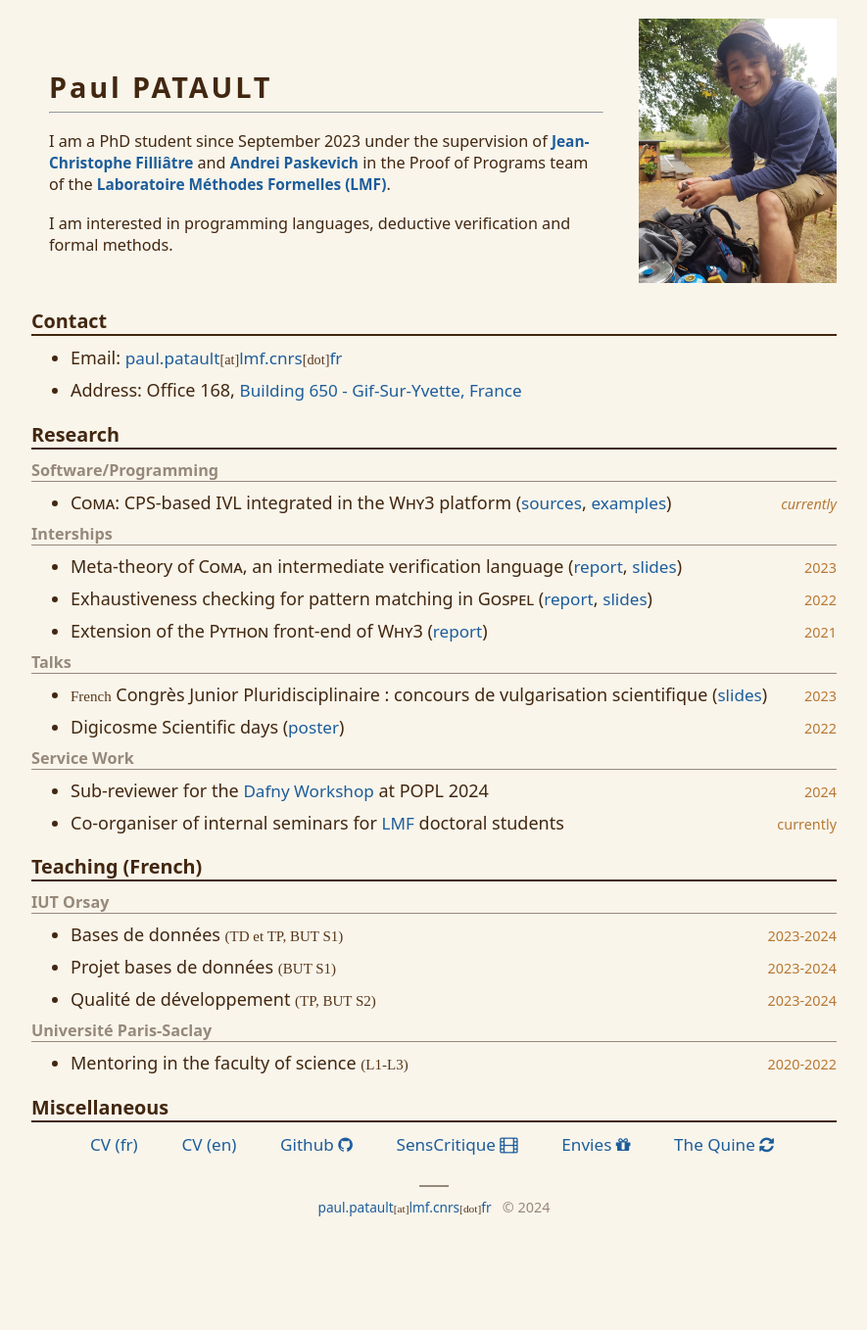
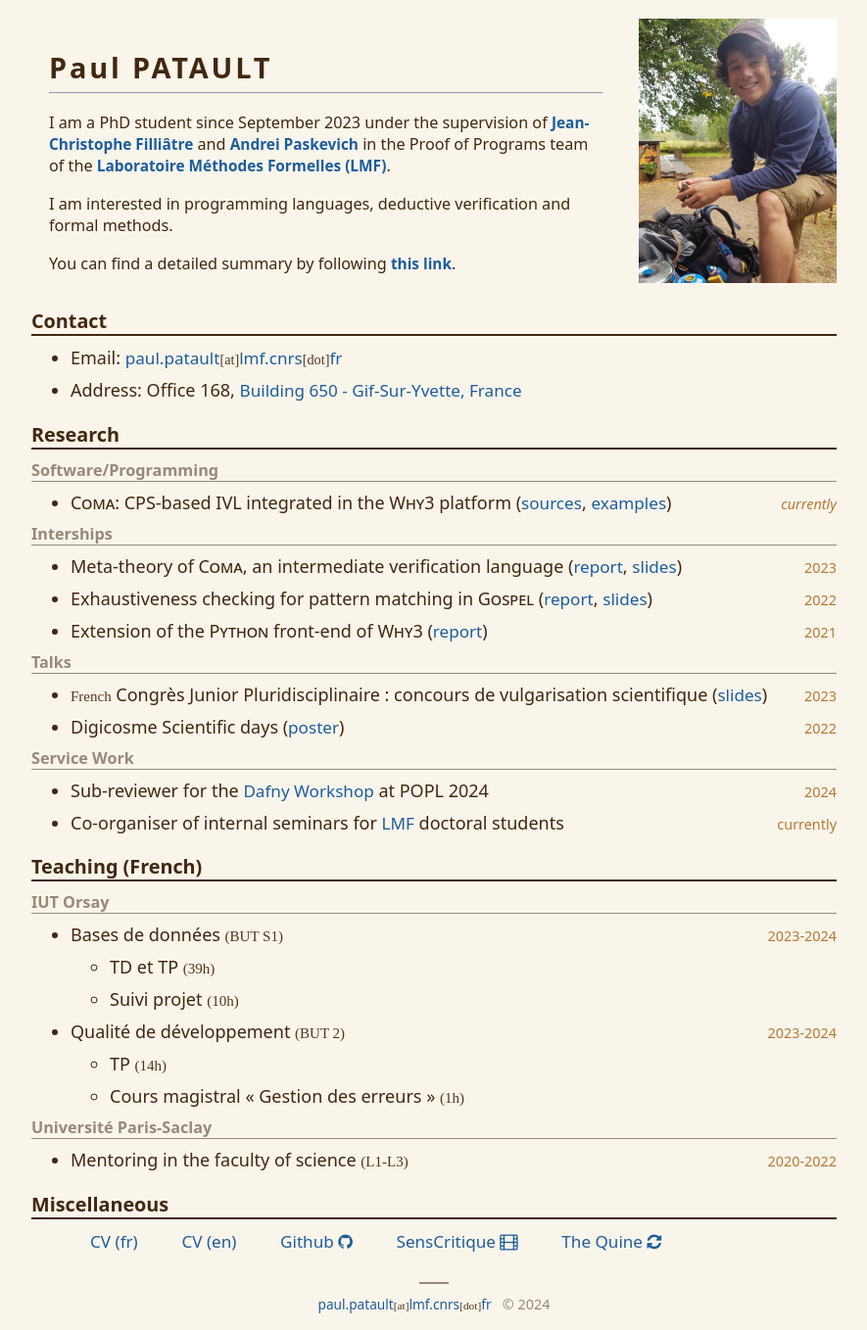
Before and after one commit to paulpatault/paulpatault.github.io, a Python web app: template html/templates/index.html in a window 1280 px wide. Shown: the whole page at 98% size, without its empty margins (197-1082 px from the left). Before the commit the page ends 1242 px from the top, so only its background shows below. Run offline with Jinja, Linux system fonts and the light colour scheme; the template is opened without the code that fills it, so the values that code supplies are empty; some libraries are stand-ins or nearby versions.

Commit message:
these.fr link

```diff
--- a/404.html
+++ b/404.html
@@ -18,10 +18,14 @@
         <div class="column">
             <h1>Paul PATAULT</h1>
             <hr />
-            <p class="note">I am a PhD student since September 2023 under the supervision of <a href="https://www.lri.fr/~filliatr/">Jean-Christophe Filliâtre</a> and <a href="http://www.tertium.org/index.html">Andrei Paskevich</a> in the Proof of Programs team of the <a href="https://lmf.cnrs.fr/Main/HomePage?lang=en">Laboratoire Méthodes Formelles (LMF)</a>.</p>
+            <p class="note">I am a PhD student since September 2023 under the supervision of <a target="_blank" href="https://www.lri.fr/~filliatr/">Jean-Christophe Filliâtre</a> and <a target="_blank" href="http://www.tertium.org/index.html">Andrei Paskevich</a> in the Proof of Programs team of the <a target="_blank" href="https://lmf.cnrs.fr/Main/HomePage?lang=en">Laboratoire Méthodes Formelles (LMF)</a>.</p>
             <p class="note">
             I am interested in programming languages, deductive verification and formal methods.
             </p>
+            <p class="note">
+            You can find a detailed summary by following <a target="_blank" href="https://theses.fr/s368233">this link</a>.
+            </p>
+
         </div>
         <div class="column"> </div>
         <div class="column">
--- a/envies.html
+++ b/envies.html
@@ -18,10 +18,14 @@
         <div class="column">
             <h1>Paul PATAULT</h1>
             <hr />
-            <p class="note">I am a PhD student since September 2023 under the supervision of <a href="https://www.lri.fr/~filliatr/">Jean-Christophe Filliâtre</a> and <a href="http://www.tertium.org/index.html">Andrei Paskevich</a> in the Proof of Programs team of the <a href="https://lmf.cnrs.fr/Main/HomePage?lang=en">Laboratoire Méthodes Formelles (LMF)</a>.</p>
+            <p class="note">I am a PhD student since September 2023 under the supervision of <a target="_blank" href="https://www.lri.fr/~filliatr/">Jean-Christophe Filliâtre</a> and <a target="_blank" href="http://www.tertium.org/index.html">Andrei Paskevich</a> in the Proof of Programs team of the <a target="_blank" href="https://lmf.cnrs.fr/Main/HomePage?lang=en">Laboratoire Méthodes Formelles (LMF)</a>.</p>
             <p class="note">
             I am interested in programming languages, deductive verification and formal methods.
             </p>
+            <p class="note">
+            You can find a detailed summary by following <a target="_blank" href="https://theses.fr/s368233">this link</a>.
+            </p>
+
         </div>
         <div class="column"> </div>
         <div class="column">
--- a/html/templates/index.html
+++ b/html/templates/index.html
@@ -5,7 +5,7 @@
 <h2>Contact</h2>
 <ul>
     <li>Email: <a href="mailto:paul.patault@lmf.cnrs.fr">paul.patault<small>[at]</small>lmf.cnrs<small>[dot]</small>fr</a></li>
-    <li>Address: Office 168, <a href="https://www.openstreetmap.org/?mlat=48.71245&mlon=2.16895&zoom=16#map=16/48.7124/2.1689">Building 650 - Gif-Sur-Yvette, France</a></li>
+    <li>Address: Office 168, <a target="_blank" href="https://www.openstreetmap.org/?mlat=48.71245&mlon=2.16895&zoom=16#map=16/48.7124/2.1689">Building 650 - Gif-Sur-Yvette, France</a></li>
 </ul>
 
 <h2>Research</h2>
@@ -76,7 +76,7 @@
     <li>
         <p>
         Co-organiser of internal seminars for
-        <a href="https://lmf.cnrs.fr/Main/HomePage?lang=en">LMF</a> doctoral students
+        <a target="_blank" href="https://lmf.cnrs.fr/Main/HomePage?lang=en">LMF</a> doctoral students
         <span class="date">currently</span>
         </p>
     </li>
@@ -85,20 +85,17 @@
 <h2>Teaching (French)</h2>
 <h3>IUT Orsay</h3>
 <ul>
-    <li>
-        Bases de données
-        <small> (TD et TP, BUT S1)</small>
-        <span class="date">2023-2024</span></p>
+    <li> Bases de données <small> (BUT S1)</small> <span class="date">2023-2024</span></p>
+        <ul>
+            <li> TD et TP <small>(39h)</small> </li>
+            <li> Suivi projet <small>(10h)</small> </li>
+        </ul>
     </li>
-    <li>
-        Projet bases de données
-        <small> (BUT S1)</small>
-        <span class="date">2023-2024</span></p>
-    </li>
-    <li>
-        Qualité de développement
-        <small> (TP, BUT S2)</small>
-        <span class="date">2023-2024</span></p>
+    <li> Qualité de développement <small> (BUT 2)</small> <span class="date">2023-2024</span></p>
+        <ul>
+            <li> TP <small>(14h)</small> </li>
+            <li> Cours magistral « Gestion des erreurs » <small> (1h)</small> </li>
+        </ul>
     </li>
 </ul>
 <h3>Université Paris-Saclay</h3>
@@ -116,7 +113,7 @@
     <li><a target="_blank" href="./pdfs/cv-en.pdf">CV (en)</a></li>
     <li><a target="_blank" href="https://www.github.com/paulpatault">Github <i class="fa fa-github"></i></a></li>
     <li><a target="_blank" href="https://www.senscritique.com/PaulPatault">SensCritique <i class="fa fa-film"></i></a></li>
-    <li><a href="./envies.html">Envies <i class="fa fa-gift"></i></a></li>
+    <!-- <li><a href="./envies.html">Envies <i class="fa fa-gift"></i></a></li> -->
     <li><a href="./quine.html">The Quine <i class="fa fa-refresh"></i></a></li>
 </ul>
 
--- a/html/templates/layout.html
+++ b/html/templates/layout.html
@@ -18,10 +18,14 @@
         <div class="column">
             <h1>Paul PATAULT</h1>
             <hr />
-            <p class="note">I am a PhD student since September 2023 under the supervision of <a href="https://www.lri.fr/~filliatr/">Jean-Christophe Filliâtre</a> and <a href="http://www.tertium.org/index.html">Andrei Paskevich</a> in the Proof of Programs team of the <a href="https://lmf.cnrs.fr/Main/HomePage?lang=en">Laboratoire Méthodes Formelles (LMF)</a>.</p>
+            <p class="note">I am a PhD student since September 2023 under the supervision of <a target="_blank" href="https://www.lri.fr/~filliatr/">Jean-Christophe Filliâtre</a> and <a target="_blank" href="http://www.tertium.org/index.html">Andrei Paskevich</a> in the Proof of Programs team of the <a target="_blank" href="https://lmf.cnrs.fr/Main/HomePage?lang=en">Laboratoire Méthodes Formelles (LMF)</a>.</p>
             <p class="note">
             I am interested in programming languages, deductive verification and formal methods.
             </p>
+            <p class="note">
+            You can find a detailed summary by following <a target="_blank" href="https://theses.fr/s368233">this link</a>.
+            </p>
+
         </div>
         <div class="column"> </div>
         <div class="column">
```
Also changed, not shown: index.html (+18 -17 lines).
